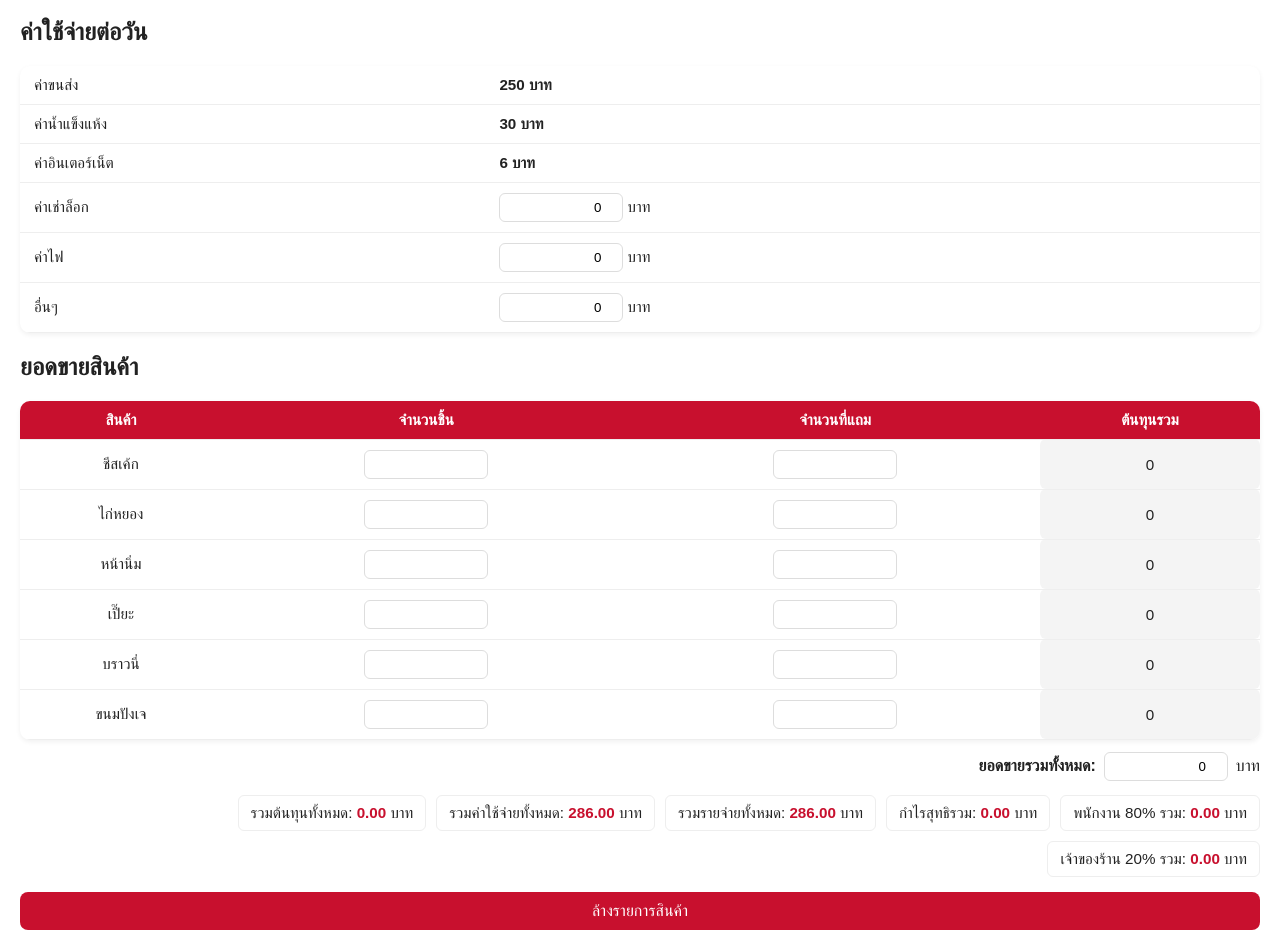
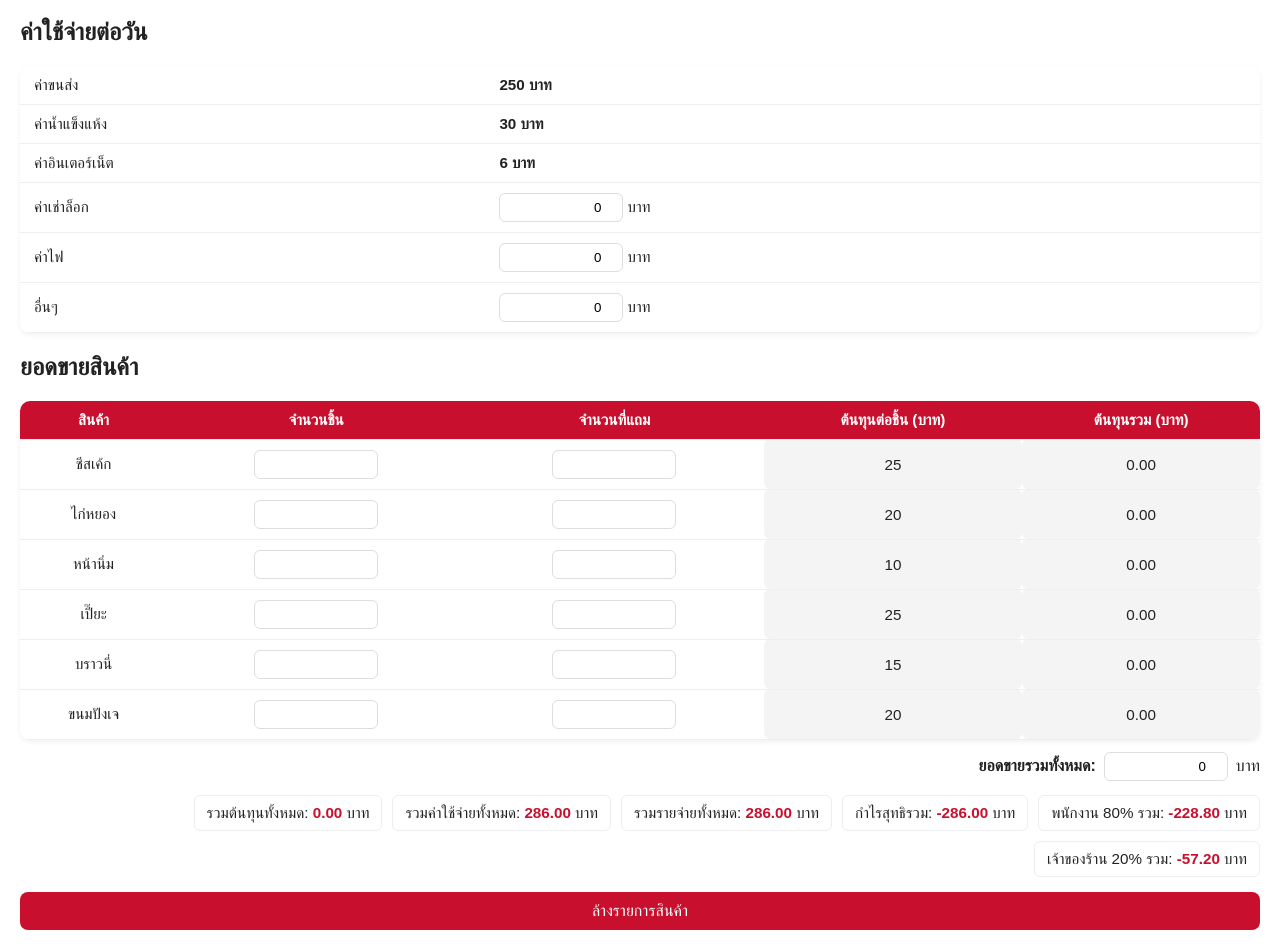
Before and after one commit to kittipotpe-commits/Revenue, a plain HTML site: page index.html in a window 1280 px wide. Shown: the part 91-1041 px from the top of the page. Drawn offline with Linux system fonts and the light colour scheme.

Commit message:
Update index.html

```diff
--- a/index.html
+++ b/index.html
@@ -44,9 +44,9 @@
   .summary-section{margin-top:14px;display:flex;flex-wrap:wrap;gap:10px;justify-content:flex-end;}
   .summary-section div{background:#fff;padding:8px 12px;border-radius:6px;border:1px solid #eee;font-size:0.95em;}
   .summary-section strong{color:var(--brand-red);}
-  /* 🔻 ซ่อนคอลัมน์ 3 ช่องสุดท้าย */
-  th:nth-child(5), th:nth-child(6), th:nth-child(7),
-  td:nth-child(5), td:nth-child(6), td:nth-child(7){
+  /* 🔻 ซ่อนคอลัมน์ 3 ช่องสุดท้ายจากตาราง */
+  th:nth-child(6), th:nth-child(7), th:nth-child(8),
+  td:nth-child(6), td:nth-child(7), td:nth-child(8){
     display:none;
   }
 </style>
@@ -81,19 +81,20 @@
       <th>สินค้า</th>
       <th>จำนวนชิ้น</th>
       <th>จำนวนที่แถม</th>
-      <th>ต้นทุนรวม</th>
+      <th>ต้นทุนต่อชิ้น (บาท)</th>
+      <th>ต้นทุนรวม (บาท)</th>
       <th>กำไรสุทธิ</th>
       <th>พนักงาน 80%</th>
       <th>เจ้าของร้าน 20%</th>
     </tr>
   </thead>
   <tbody id="productTable">
-    <tr><td>ชีสเค้ก</td><td><input class="qty" type="number" min="0" onchange="calculate()"></td><td><input class="freeQty" type="number" min="0" onchange="calculate()"></td><td class="cost muted-box">0</td><td class="profit muted-box">0</td><td class="staff muted-box">0</td><td class="owner muted-box">0</td></tr>
-    <tr><td>ไก่หยอง</td><td><input class="qty" type="number" min="0" onchange="calculate()"></td><td><input class="freeQty" type="number" min="0" onchange="calculate()"></td><td class="cost muted-box">0</td><td class="profit muted-box">0</td><td class="staff muted-box">0</td><td class="owner muted-box">0</td></tr>
-    <tr><td>หน้านิ่ม</td><td><input class="qty" type="number" min="0" onchange="calculate()"></td><td><input class="freeQty" type="number" min="0" onchange="calculate()"></td><td class="cost muted-box">0</td><td class="profit muted-box">0</td><td class="staff muted-box">0</td><td class="owner muted-box">0</td></tr>
-    <tr><td>เปี๊ยะ</td><td><input class="qty" type="number" min="0" onchange="calculate()"></td><td><input class="freeQty" type="number" min="0" onchange="calculate()"></td><td class="cost muted-box">0</td><td class="profit muted-box">0</td><td class="staff muted-box">0</td><td class="owner muted-box">0</td></tr>
-    <tr><td>บราวนี่</td><td><input class="qty" type="number" min="0" onchange="calculate()"></td><td><input class="freeQty" type="number" min="0" onchange="calculate()"></td><td class="cost muted-box">0</td><td class="profit muted-box">0</td><td class="staff muted-box">0</td><td class="owner muted-box">0</td></tr>
-    <tr><td>ขนมปังเจ</td><td><input class="qty" type="number" min="0" onchange="calculate()"></td><td><input class="freeQty" type="number" min="0" onchange="calculate()"></td><td class="cost muted-box">0</td><td class="profit muted-box">0</td><td class="staff muted-box">0</td><td class="owner muted-box">0</td></tr>
+    <tr><td>ชีสเค้ก</td><td><input class="qty" type="number" min="0" onchange="calculate()"></td><td><input class="freeQty" type="number" min="0" onchange="calculate()"></td><td class="unit-cost muted-box">25</td><td class="cost muted-box">0</td><td class="profit muted-box">0</td><td class="staff muted-box">0</td><td class="owner muted-box">0</td></tr>
+    <tr><td>ไก่หยอง</td><td><input class="qty" type="number" min="0" onchange="calculate()"></td><td><input class="freeQty" type="number" min="0" onchange="calculate()"></td><td class="unit-cost muted-box">20</td><td class="cost muted-box">0</td><td class="profit muted-box">0</td><td class="staff muted-box">0</td><td class="owner muted-box">0</td></tr>
+    <tr><td>หน้านิ่ม</td><td><input class="qty" type="number" min="0" onchange="calculate()"></td><td><input class="freeQty" type="number" min="0" onchange="calculate()"></td><td class="unit-cost muted-box">10</td><td class="cost muted-box">0</td><td class="profit muted-box">0</td><td class="staff muted-box">0</td><td class="owner muted-box">0</td></tr>
+    <tr><td>เปี๊ยะ</td><td><input class="qty" type="number" min="0" onchange="calculate()"></td><td><input class="freeQty" type="number" min="0" onchange="calculate()"></td><td class="unit-cost muted-box">25</td><td class="cost muted-box">0</td><td class="profit muted-box">0</td><td class="staff muted-box">0</td><td class="owner muted-box">0</td></tr>
+    <tr><td>บราวนี่</td><td><input class="qty" type="number" min="0" onchange="calculate()"></td><td><input class="freeQty" type="number" min="0" onchange="calculate()"></td><td class="unit-cost muted-box">15</td><td class="cost muted-box">0</td><td class="profit muted-box">0</td><td class="staff muted-box">0</td><td class="owner muted-box">0</td></tr>
+    <tr><td>ขนมปังเจ</td><td><input class="qty" type="number" min="0" onchange="calculate()"></td><td><input class="freeQty" type="number" min="0" onchange="calculate()"></td><td class="unit-cost muted-box">20</td><td class="cost muted-box">0</td><td class="profit muted-box">0</td><td class="staff muted-box">0</td><td class="owner muted-box">0</td></tr>
   </tbody>
 </table>
 
@@ -134,8 +135,11 @@ function calculate(){
     const name=row.cells[0].innerText;
     const qty=parseFloat(row.querySelector(".qty").value)||0;
     const freeQty=parseFloat(row.querySelector(".freeQty").value)||0;
-    const cost=(qty+freeQty)*(costList[name]||0);
-    return {row,name,qty,freeQty,cost};
+    const costPerItem=costList[name]||0;
+    const totalItemCost=(qty+freeQty)*costPerItem;
+
+    row.querySelector(".cost").textContent=totalItemCost.toFixed(2);
+    return {name,qty,freeQty,cost:totalItemCost};
   });
 
   const sumCost=rowData.reduce((s,r)=>s+r.cost,0);
@@ -143,16 +147,13 @@ function calculate(){
   document.getElementById('totalExpenseDisplay').textContent=totalExpense.toFixed(2);
   document.getElementById('totalCombinedDisplay').textContent=(sumCost+totalExpense).toFixed(2);
 
-  let totalProfit=0,totalStaff=0,totalOwner=0;
-  if(sumCost>0&&totalSaleInput>0){
-    const profitAll=totalSaleInput-(sumCost+totalExpense);
-    totalProfit=profitAll;
-    totalStaff=profitAll*0.8;
-    totalOwner=profitAll*0.2;
-  }
-  document.getElementById("totalProfit").textContent=totalProfit.toFixed(2);
-  document.getElementById("totalStaff").textContent=totalStaff.toFixed(2);
-  document.getElementById("totalOwner").textContent=totalOwner.toFixed(2);
+  const profitAll=totalSaleInput-(sumCost+totalExpense);
+  const staff=profitAll*0.8;
+  const owner=profitAll*0.2;
+
+  document.getElementById("totalProfit").textContent=profitAll.toFixed(2);
+  document.getElementById("totalStaff").textContent=staff.toFixed(2);
+  document.getElementById("totalOwner").textContent=owner.toFixed(2);
 }
 function clearAll(){
   document.querySelectorAll("#productTable .qty, #productTable .freeQty").forEach(i=>i.value=0);
```
